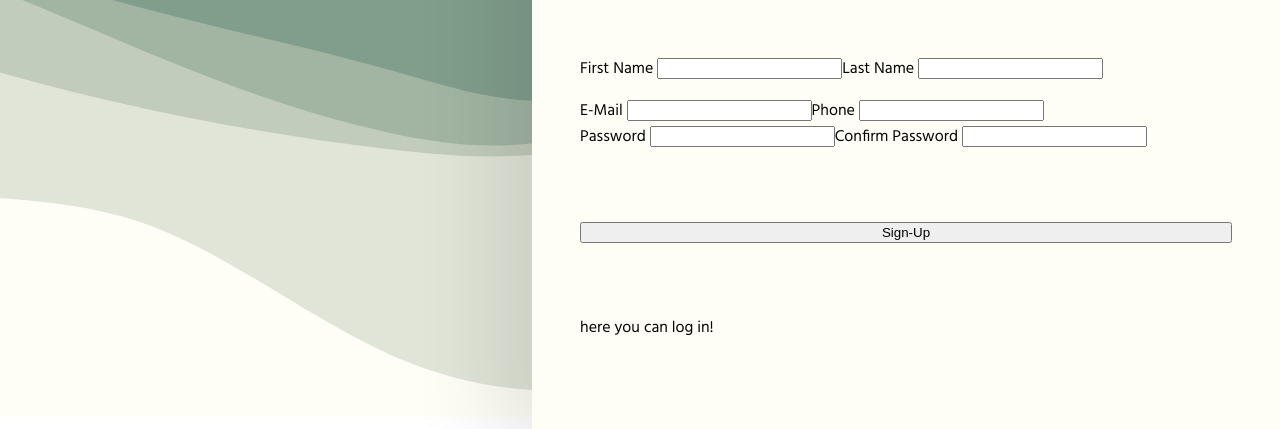
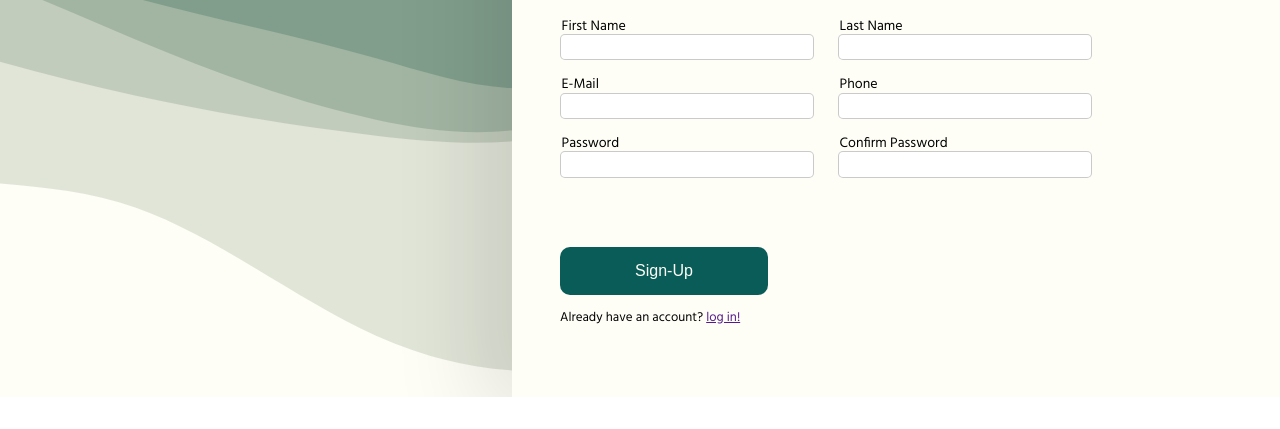
Before and after one commit to guudewie/sign_up_form, a plain HTML site: page index.html in a window 1280 px wide. Shown: the part 403-832 px from the top of the page. After the commit the page ends 800 px from the top, so only its background shows below. Drawn offline with Linux system fonts and the light colour scheme.

Commit message:
style input fields

```diff
--- a/index.html
+++ b/index.html
@@ -24,34 +24,41 @@
             <p class="sub-heading">Join us now and unlock the power within. Embrace limitless possibilities and ignite your journey to success. Sign up today to transform your future.</p>
         </div>
         <form action="post" id="sign-up-form">
-            <h1></h1>
-            <div>
+            <div class="container-name">
+                <div class="input-container">
                     <label for="firstname">First Name</label>
                     <input type="text" id="firstname">
                 </div>
-            <div>
+                <div class="input-container">
                     <label for="lastname">Last Name</label>
                     <input type="text" id="lastname">
                 </div>
-            <div>
+            </div>
+            <div class="container-tel-mail">
+                <div class="input-container">
                     <label for="mail">E-Mail</label>
                     <input type="email" id="mail">
                 </div>
-            <div>
+                <div class="input-container">
                     <label for="phone">Phone</label>
                     <input type="tel" id="phone">
                 </div>
-            <div>
+            </div>
+            <div class="container-password">
+                <div class="input-container">
                     <label for="password"> Password</label>
                     <input type="password" id="password">
                 </div>
-            <div>
+                <div class="input-container">
                     <label for="password-repeat">Confirm Password</label>
                     <input type="password" id="password-repeat">
                 </div>
+            </div>
         </form>
-        <button class="form-submit" type="submit" form="sign-up-form">Sign-Up</button>
-        <div class="log-in">here you can log in!</div>
+        <section class="submit-container">
+            <button class="form-submit" type="submit" form="sign-up-form!!!">Sign-Up</button>
+            <div class="log-in">Already have an account? <a href=""> log in!</a></div>
+        </section>
     </div>
 </body>
 </html>
--- a/style.css
+++ b/style.css
@@ -1,3 +1,5 @@
+
+
 body {
     display: flex;
 
@@ -13,7 +15,6 @@ body {
     display: flex;
     justify-content: center;
     align-items: center;
-    padding: 10px 10px;
 
 
     background-image: url(./images/hero.svg);
@@ -28,7 +29,7 @@ body {
     flex-direction: column;
     justify-content: space-evenly;
     flex: 1;
-    padding: 1rem 3rem;
+    padding: 0rem 3rem;
 
     height: 100vh;
     background: #fefef6;
@@ -45,6 +46,10 @@ body {
     width: 100%;
 }
 
+.hero-logo::after {
+    width: 90%;
+}
+
 .heading {
     font-family: 'Montserrat', sans-serif;
     font-weight: 800;
@@ -59,5 +64,61 @@ body {
 
 #sign-up-form {
     display: flex;
-    flex-wrap: wrap;
+    flex-direction: column;
+    gap: 2rem;
 }
+
+#sign-up-form > div {
+    display: flex;
+    gap: 1.5rem;
+}
+
+.form-submit {
+    border: none;
+    appearance: none;
+
+    height: 3rem;
+    width: 13rem;
+    background-color: #0a5c58;
+    color: #fefef6;
+    border-radius: 10px;
+    font-size: 1rem;
+}
+
+.submit-container {
+    display: flex;
+    flex-direction: column;
+
+    gap: 12px;
+}
+
+.log-in {
+    font-size: 13px;
+}
+
+.input-container {
+    position: relative;
+}
+
+label {
+    position: absolute;
+    top: -1.2rem;
+    left: 0.1rem;
+    font-size: 14px;
+}
+
+label:hover {
+    position: absolute;
+    top: -1.2rem;
+    left: 0.1rem;
+    font-size: 14px;
+    font-weight: 600;
+}
+
+input {
+    height: 1.4rem;
+    width: 15.5rem;
+    flex: 1;
+    border: 1px solid rgba(0, 0, 0, 0.209);
+    border-radius: 5px;
+}
```
Lines whose indentation alone changed are shown as unchanged.
